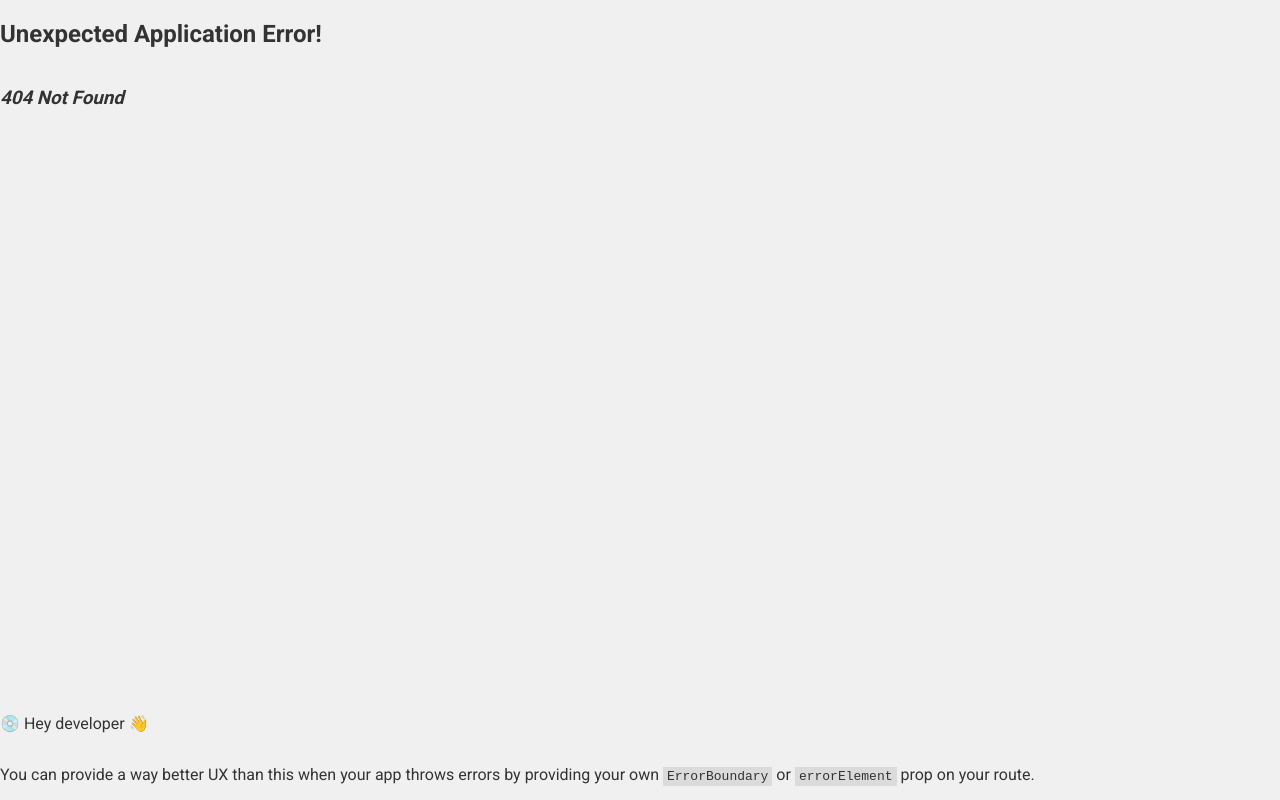
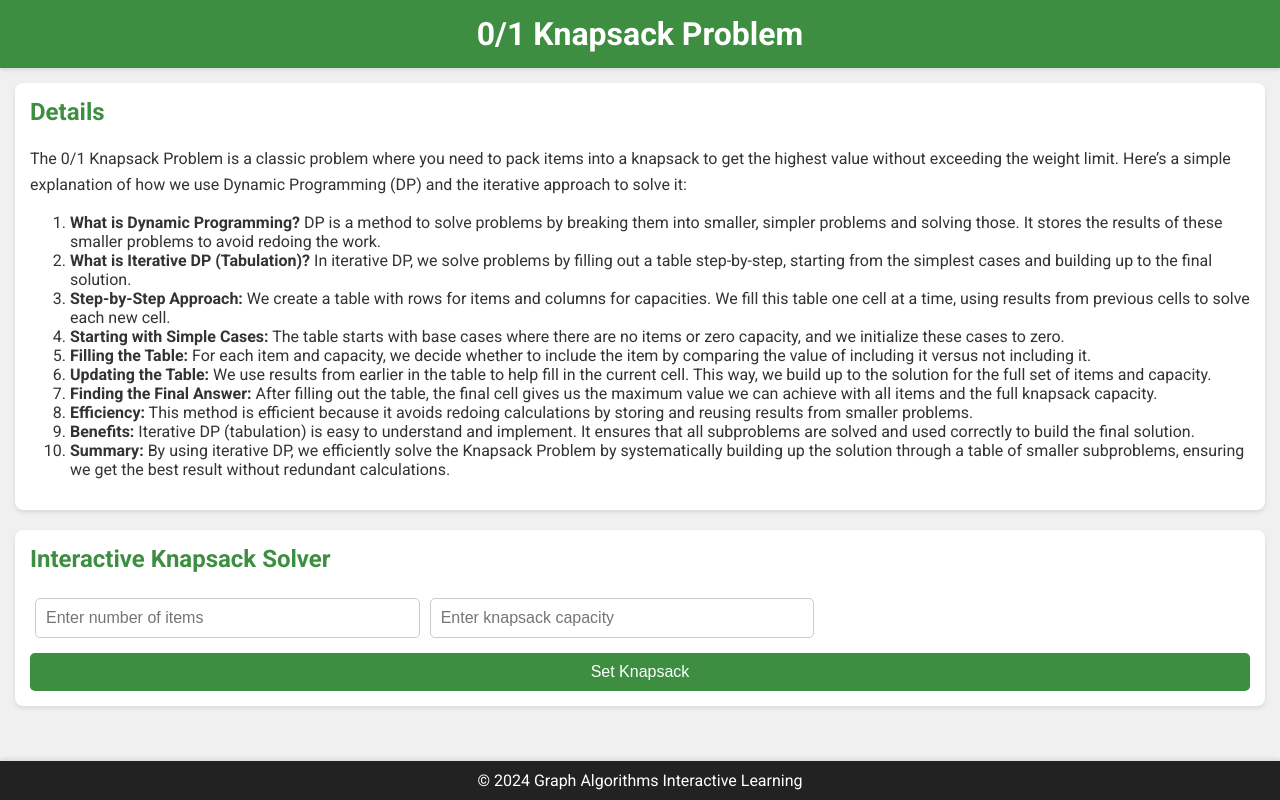
Before and after one commit to SYCKGit/mega-hackathon, a React (Vite) app: page /knapsack in a window 1280 px wide. Before the commit this address had no page. Built offline with nearby package versions, Linux system fonts and the light colour scheme.

Commit message:
knapsack + some styling

```diff
--- a/src/App.jsx
+++ b/src/App.jsx
@@ -31,6 +31,11 @@ function App() {
                     <a href="binsearch">Go to Binary Search Page</a>
                 </section>
 
+                <section id="knapsack">
+                    <h2>Knapsack Problem (DP)</h2>
+                    <p>Learn about Knapsack Problem (DP).</p>
+                    <a href="knapsack">Go to Knapsack Problem Page</a>
+                </section>
 
             </main>
             <footer>
--- /dev/null
+++ b/src/routes/Knapsack.jsx
@@ -0,0 +1,180 @@
+import { useState } from "react";
+import "../styles.css";
+
+// This component visualizes the solution to the 0/1 Knapsack problem
+function KnapsackVisualization({ weights, values, capacity }) {
+  const [result, setResult] = useState(null);
+  const [steps, setSteps] = useState([]);
+  const [dpTable, setDpTable] = useState([]);
+
+  const handleSolveClick = () => {
+    let n = weights.length;
+    let W = capacity;
+    let dp = Array(n + 1)
+      .fill(0)
+      .map(() => Array(W + 1).fill(0));
+    const newSteps = [];
+
+    for (let i = 0; i <= n; i++) {
+      for (let w = 0; w <= W; w++) {
+        if (i === 0 || w === 0) {
+          dp[i][w] = 0;
+        } else if (weights[i - 1] <= w) {
+          dp[i][w] = Math.max(
+            values[i - 1] + dp[i - 1][w - weights[i - 1]],
+            dp[i - 1][w]
+          );
+          newSteps.push(
+            `dp[${i}][${w}] = max(${values[i - 1]} + dp[${i - 1}][${w - weights[i - 1]}], dp[${i - 1}][${w}]) = ${dp[i][w]}`
+          );
+        } else {
+          dp[i][w] = dp[i - 1][w];
+          newSteps.push(
+            `dp[${i}][${w}] = dp[${i - 1}][${w}] = ${dp[i][w]}`
+          );
+        }
+      }
+    }
+
+    setResult(dp[n][W]);
+    setSteps(newSteps);
+    setDpTable(dp);
+  };
+
+  return (
+    <div className="visualization-container">
+      <button className="solve-button" onClick={handleSolveClick}>Solve Knapsack</button>
+      {result !== null && (
+        <div>
+          <h3>Maximum Value: {result}</h3>
+          <h3>DP Table:</h3>
+          <table className="dp-table">
+            <tbody>
+              {dpTable.map((row, rowIndex) => (
+                <tr key={rowIndex}>
+                  {row.map((value, colIndex) => (
+                    <td key={colIndex}>{value}</td>
+                  ))}
+                </tr>
+              ))}
+            </tbody>
+          </table>
+          <h3>Steps:</h3>
+          <ol>
+            {steps.map((step, index) => (
+              <li key={index}>{step}</li>
+            ))}
+          </ol>
+        </div>
+      )}
+    </div>
+  );
+}
+
+// Main component for user input and integration with KnapsackVisualization
+export default function Knapsack() {
+  const [numItems, setNumItems] = useState("");
+  const [weights, setWeights] = useState([]);
+  const [values, setValues] = useState([]);
+  const [capacity, setCapacity] = useState("");
+  const [inputWeights, setInputWeights] = useState([]);
+  const [inputValues, setInputValues] = useState([]);
+
+  const handleNumItemsChange = (e) => {
+    setNumItems(e.target.value);
+    setInputWeights(Array(Number(e.target.value)).fill(""));
+    setInputValues(Array(Number(e.target.value)).fill(""));
+  };
+
+  const handleWeightChange = (index, value) => {
+    const newWeights = [...inputWeights];
+    newWeights[index] = value;
+    setInputWeights(newWeights);
+  };
+
+  const handleValueChange = (index, value) => {
+    const newValues = [...inputValues];
+    newValues[index] = value;
+    setInputValues(newValues);
+  };
+
+  const handleSetKnapsack = () => {
+    const parsedWeights = inputWeights.map((num) => parseInt(num, 10));
+    const parsedValues = inputValues.map((num) => parseInt(num, 10));
+    setWeights(parsedWeights);
+    setValues(parsedValues);
+    setCapacity(parseInt(capacity, 10));
+  };
+
+  return (
+    <>
+      <header>
+        <h1>0/1 Knapsack Problem</h1>
+      </header>
+      <main>
+        <section id="knapsack-details">
+          <h2>Details</h2>
+          <p>
+            The 0/1 Knapsack Problem is a classic problem where you need to pack items into a knapsack to get the highest value without exceeding the weight limit. Here’s a simple explanation of how we use Dynamic Programming (DP) and the iterative approach to solve it:
+          </p>
+          <ol>
+            <li><strong>What is Dynamic Programming?</strong> DP is a method to solve problems by breaking them into smaller, simpler problems and solving those. It stores the results of these smaller problems to avoid redoing the work.</li>
+            <li><strong>What is Iterative DP (Tabulation)?</strong> In iterative DP, we solve problems by filling out a table step-by-step, starting from the simplest cases and building up to the final solution.</li>
+            <li><strong>Step-by-Step Approach:</strong> We create a table with rows for items and columns for capacities. We fill this table one cell at a time, using results from previous cells to solve each new cell.</li>
+            <li><strong>Starting with Simple Cases:</strong> The table starts with base cases where there are no items or zero capacity, and we initialize these cases to zero.</li>
+            <li><strong>Filling the Table:</strong> For each item and capacity, we decide whether to include the item by comparing the value of including it versus not including it.</li>
+            <li><strong>Updating the Table:</strong> We use results from earlier in the table to help fill in the current cell. This way, we build up to the solution for the full set of items and capacity.</li>
+            <li><strong>Finding the Final Answer:</strong> After filling out the table, the final cell gives us the maximum value we can achieve with all items and the full knapsack capacity.</li>
+            <li><strong>Efficiency:</strong> This method is efficient because it avoids redoing calculations by storing and reusing results from smaller problems.</li>
+            <li><strong>Benefits:</strong> Iterative DP (tabulation) is easy to understand and implement. It ensures that all subproblems are solved and used correctly to build the final solution.</li>
+            <li><strong>Summary:</strong> By using iterative DP, we efficiently solve the Knapsack Problem by systematically building up the solution through a table of smaller subproblems, ensuring we get the best result without redundant calculations.</li>
+          </ol>
+        </section>
+        <section id="interactive-knapsack">
+          <h2>Interactive Knapsack Solver</h2>
+          <div className="input-container">
+            <input
+              type="number"
+              value={numItems}
+              onChange={handleNumItemsChange}
+              placeholder="Enter number of items"
+              className="input-field"
+            />
+            {inputWeights.map((value, index) => (
+              <div key={index} className="item-input">
+                <input
+                  type="number"
+                  value={value}
+                  onChange={(e) => handleWeightChange(index, e.target.value)}
+                  placeholder={`Weight of item ${index + 1}`}
+                  className="input-field"
+                />
+                <input
+                  type="number"
+                  value={inputValues[index]}
+                  onChange={(e) => handleValueChange(index, e.target.value)}
+                  placeholder={`Value of item ${index + 1}`}
+                  className="input-field"
+                />
+              </div>
+            ))}
+            <input
+              type="number"
+              value={capacity}
+              onChange={(e) => setCapacity(e.target.value)}
+              placeholder="Enter knapsack capacity"
+              className="input-field"
+            />
+            <button className="set-button" onClick={handleSetKnapsack}>Set Knapsack</button>
+          </div>
+          {weights.length > 0 && values.length > 0 && capacity && (
+            <KnapsackVisualization weights={weights} values={values} capacity={capacity} />
+          )}
+        </section>
+      </main>
+      <footer>
+        <p>&copy; 2024 Graph Algorithms Interactive Learning</p>
+      </footer>
+    </>
+  );
+}
--- a/src/styles.css
+++ b/src/styles.css
@@ -75,3 +75,62 @@ footer {
 footer p {
   margin: 0;
 }
+
+input[type="number"] {
+  padding: 10px;
+  border: 1px solid #ccc;
+  border-radius: 5px;
+  margin: 5px;
+  font-size: 1em;
+  width: calc(100% / 3 - 22px); /* Adjust width based on the number of inputs */
+  box-sizing: border-box;
+  transition: border-color 0.3s ease, box-shadow 0.3s ease;
+}
+
+input[type="number"]:focus {
+  border-color: #3E8E41;
+  box-shadow: 0 0 5px rgba(62, 142, 65, 0.5);
+  outline: none;
+}
+
+button {
+  padding: 10px 15px;
+  border: none;
+  border-radius: 5px;
+  background-color: #3E8E41;
+  color: white;
+  font-size: 1em;
+  cursor: pointer;
+  transition: background-color 0.3s ease;
+}
+
+button:hover {
+  background-color: #2d6a34;
+}
+
+button:disabled {
+  background-color: #a8c0a8;
+  cursor: not-allowed;
+}
+
+.array-container {
+  display: flex;
+  flex-wrap: wrap;
+}
+
+.array-element {
+  padding: 10px;
+  margin: 5px;
+  border: 1px solid #ddd;
+  border-radius: 5px;
+  background-color: #fff;
+  text-align: center;
+}
+
+.array-element.mid {
+  border-color: #ff0000;
+}
+
+.array-element.range {
+  background-color: #e0ffe0;
+}
```
Also changed, not shown: src/main.jsx (+6 -1 lines).
